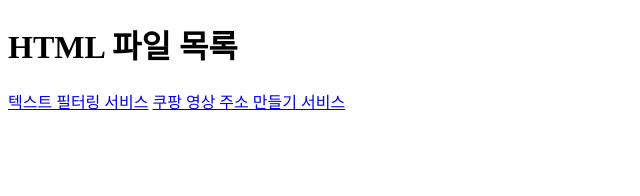
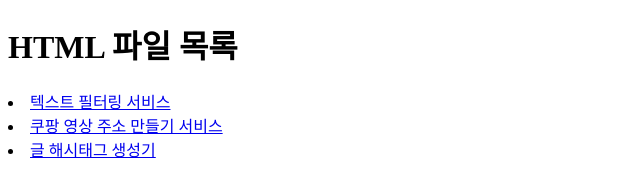
Before and after one commit to resumet/economics, a plain HTML site: page index.html in a window 1280 px wide. Shown: the whole page, without its empty margins (0-640 px from the left). Drawn offline with Linux system fonts and the light colour scheme.

Commit message:
Update index.html

```diff
--- a/index.html
+++ b/index.html
@@ -6,7 +6,11 @@
 </head>
 <body>
   <h1>HTML 파일 목록</h1>
-  <a href="naver-influencer-keyword-maker.html">텍스트 필터링 서비스</a>
-  <a href="iframe-extractor.html">쿠팡 영상 주소 만들기 서비스</a>
+
+  <li><a href="naver-influencer-keyword-maker.html">텍스트 필터링 서비스</a></li>
+  <li><a href="iframe-extractor.html">쿠팡 영상 주소 만들기 서비스</a></li>
+  <li><a href="hash-tag-generator.html">글 해시태그 생성기</a></li>
+
+
 </body>
 </html>
```
